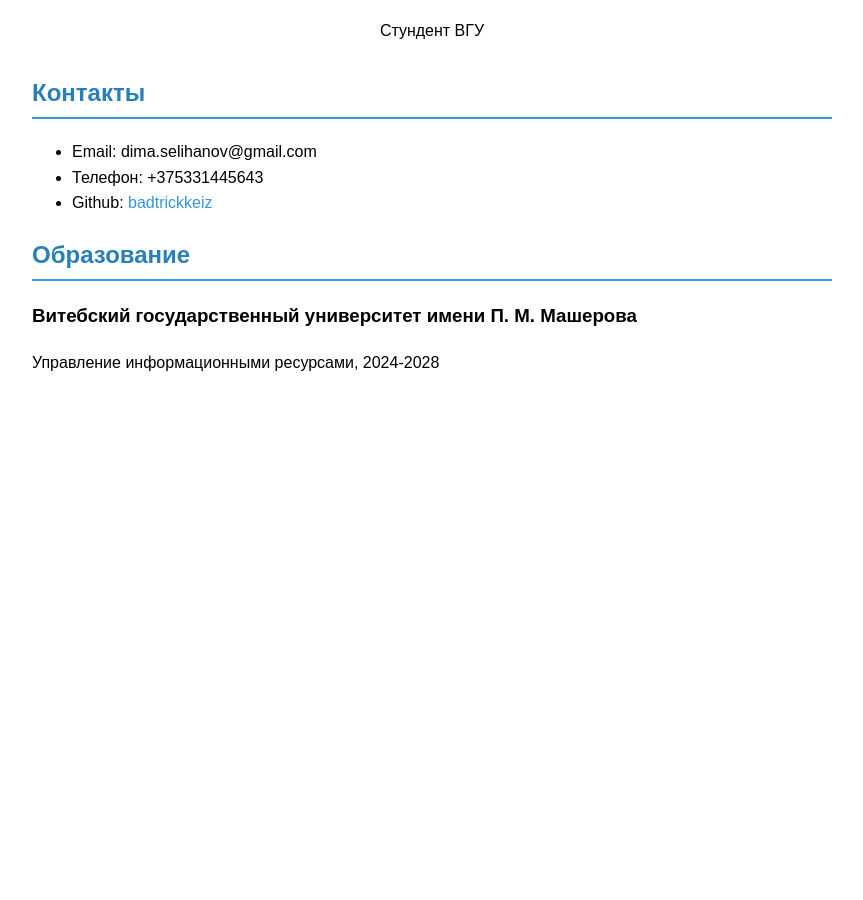
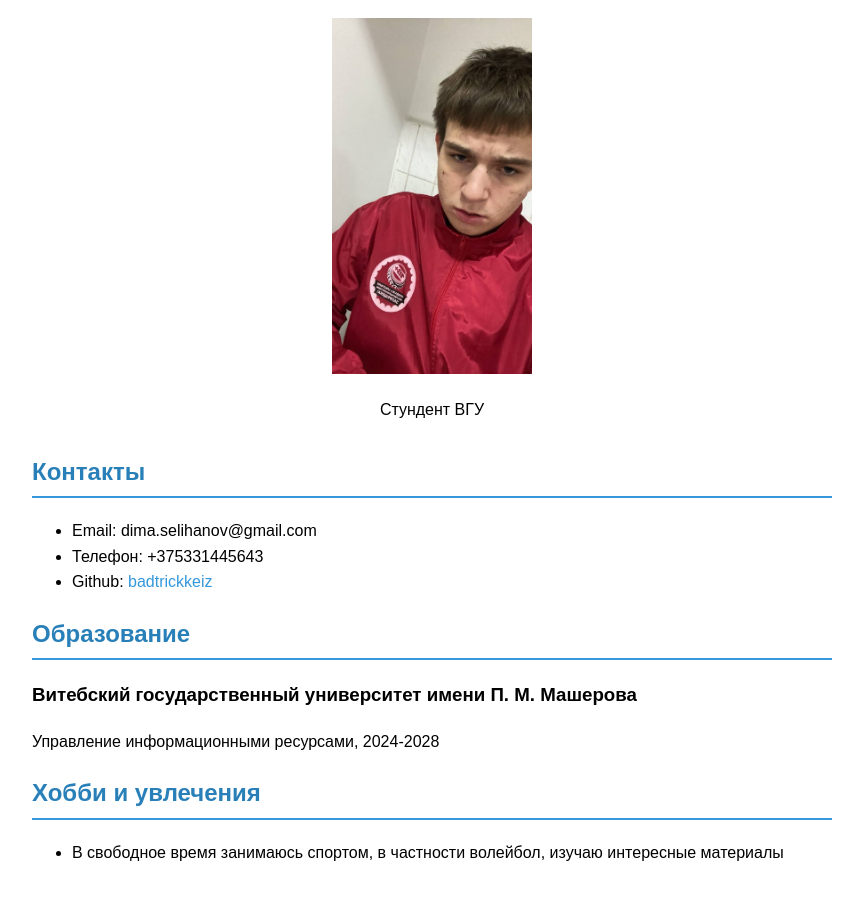
Before and after one commit to badtrickkeiz/cv, a plain HTML site: page index.html in a window 1280 px wide. Shown: the part 96-996 px from the top of the page, without its empty margins (208-1071 px from the left). Before the commit the page ends 800 px from the top, so only its background shows below. Drawn offline with Linux system fonts and the light colour scheme.

Commit message:
Добавлено фото

```diff
--- a/index.html
+++ b/index.html
@@ -9,6 +9,7 @@
 <body>
 	<header>
 	<h1>Дмитрий Селиханов</h1>
+	<img src="asd.jpg" style="width: 200px">
 	<p>Стундент ВГУ</p>
 	</header>
 
@@ -18,7 +19,7 @@
 		<ul>
 		<li>Email: dima.selihanov@gmail.com</li>
 		<li>Телефон: +375331445643</li>
-		<li>Github: <a href="https://github.com/badrtrickkeiz">badtrickkeiz</a></li>
+		<li>Github: <a href="https://github.com/badtrickkeiz">badtrickkeiz</a></li>
 		</ul>
 	</section>
 
@@ -29,6 +30,13 @@
 			<p>Управление информационными ресурсами, 2024-2028</p>
 		</div>
 	</section>
+
+	<section class="hobby">
+		<h2>Хобби и увлечения</h2>
+		<ul>
+		<li>В свободное время занимаюсь спортом, в частности волейбол, изучаю интересные материалы</li>
+		</ul>
+	</section>
 	</main>
 </body>
 </html>
```
Also changed, not shown: asd.jpg (added).
